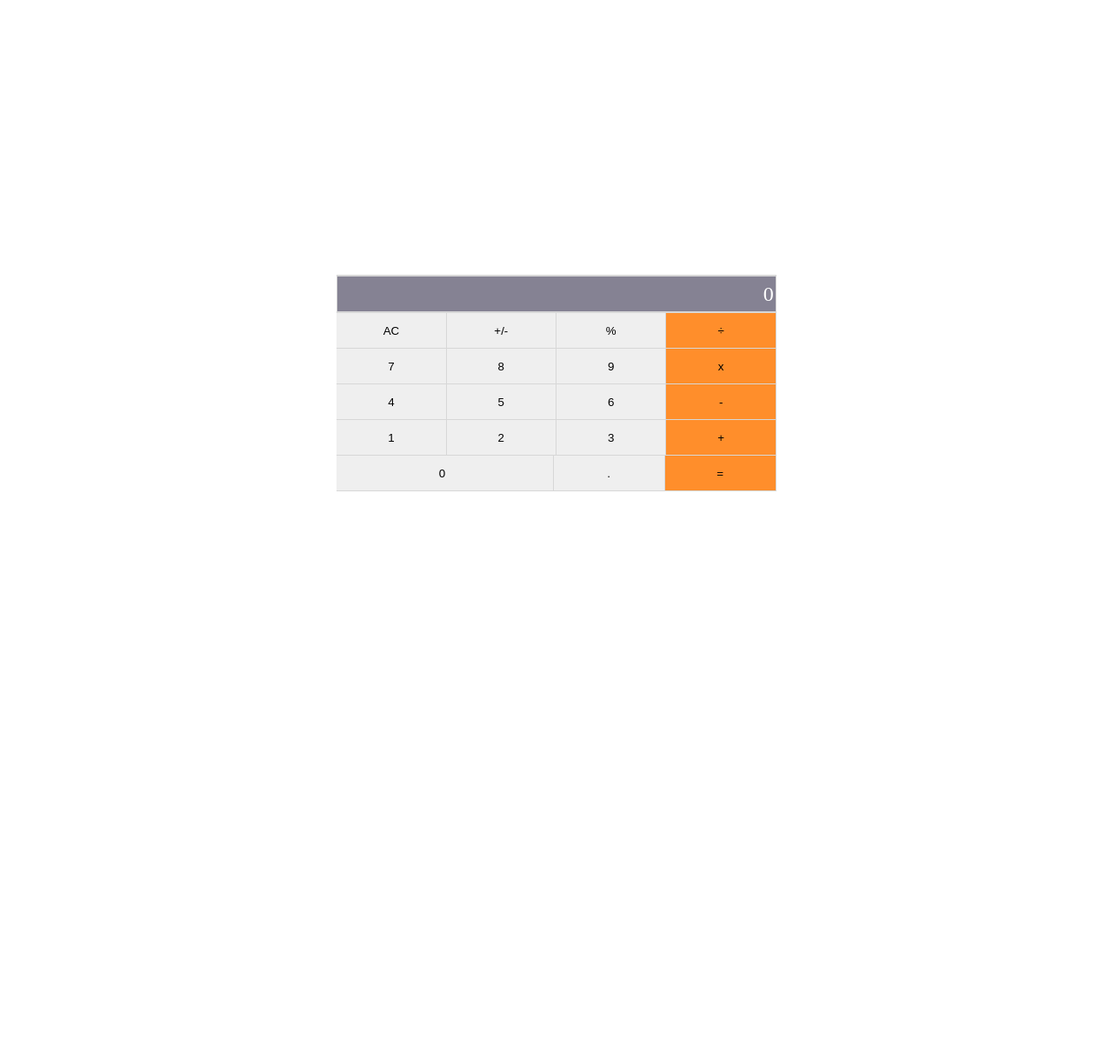
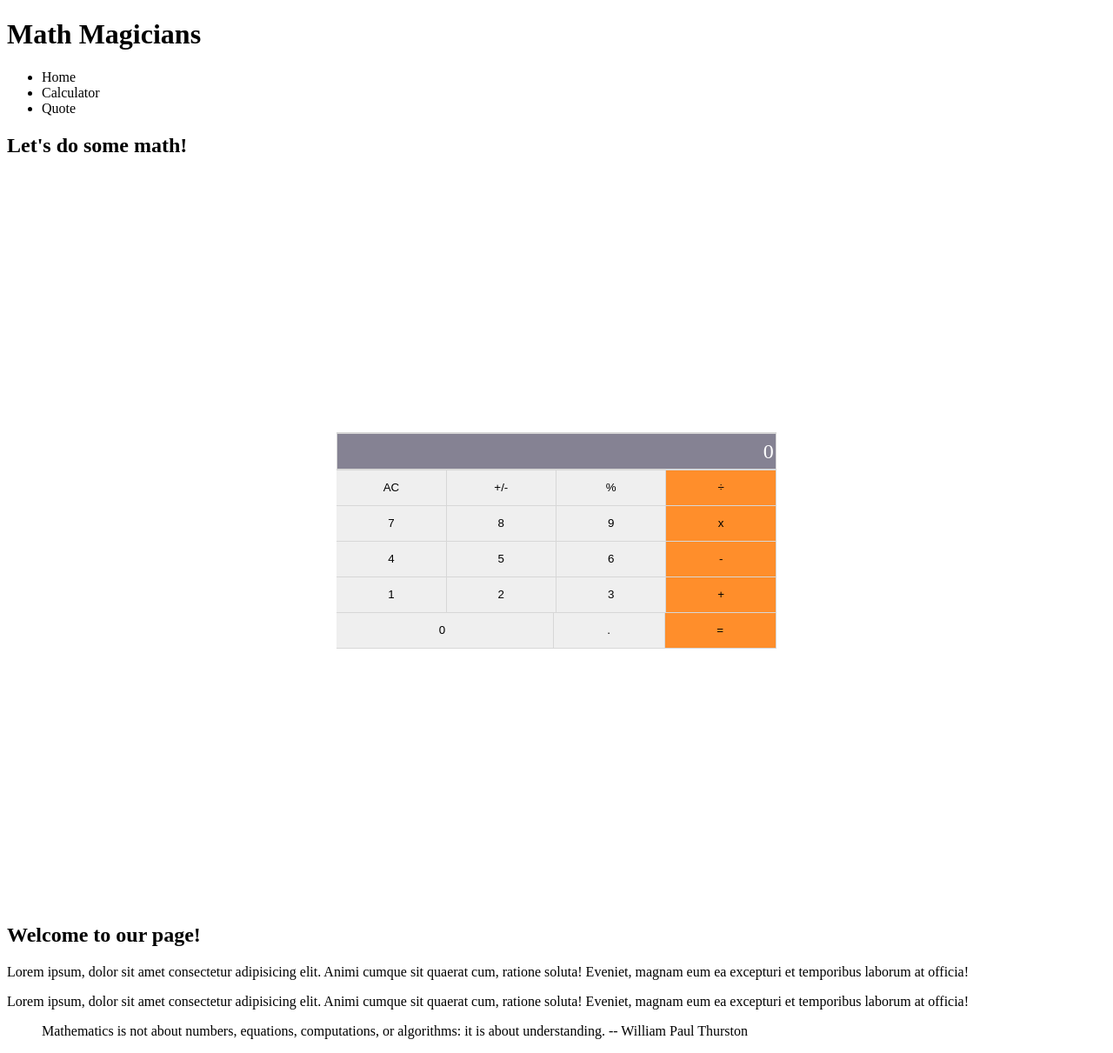
Before and after one commit to gtekle/math-magicians, a React (Create React App) app: page / in a window 1280 px wide. Shown: the whole page at 87% size. Before the commit the page ends 881 px from the top, so only its background shows below. Built offline with nearby package versions, Linux system fonts and the light colour scheme.

Commit message:
Refactor App.js code to display all pages

```diff
--- a/src/App.js
+++ b/src/App.js
@@ -1,7 +1,10 @@
 import { Component } from 'react';
 
 import './App.css';
-import Calculator from './components/Calculator';
+import Home from './pages/Home';
+import Quote from './pages/Quote';
+import CalculatorPage from './pages/CalculatorPage';
+import Header from './pages/Header';
 
 class App extends Component {
   constructor(props) {
@@ -10,7 +13,14 @@ class App extends Component {
   }
 
   render() {
-    return <Calculator />;
+    return (
+      <>
+        <Header />
+        <CalculatorPage />
+        <Home />
+        <Quote />
+      </>
+    );
   }
 }
 
--- a/src/pages/Home.js
+++ b/src/pages/Home.js
@@ -2,7 +2,7 @@ import React from 'react';
 
 const Home = () => (
   <>
-    <h2 className="welcome-text">
+    <h2 className="heading-text">
       Welcome to our page!
     </h2>
     <p>
```
